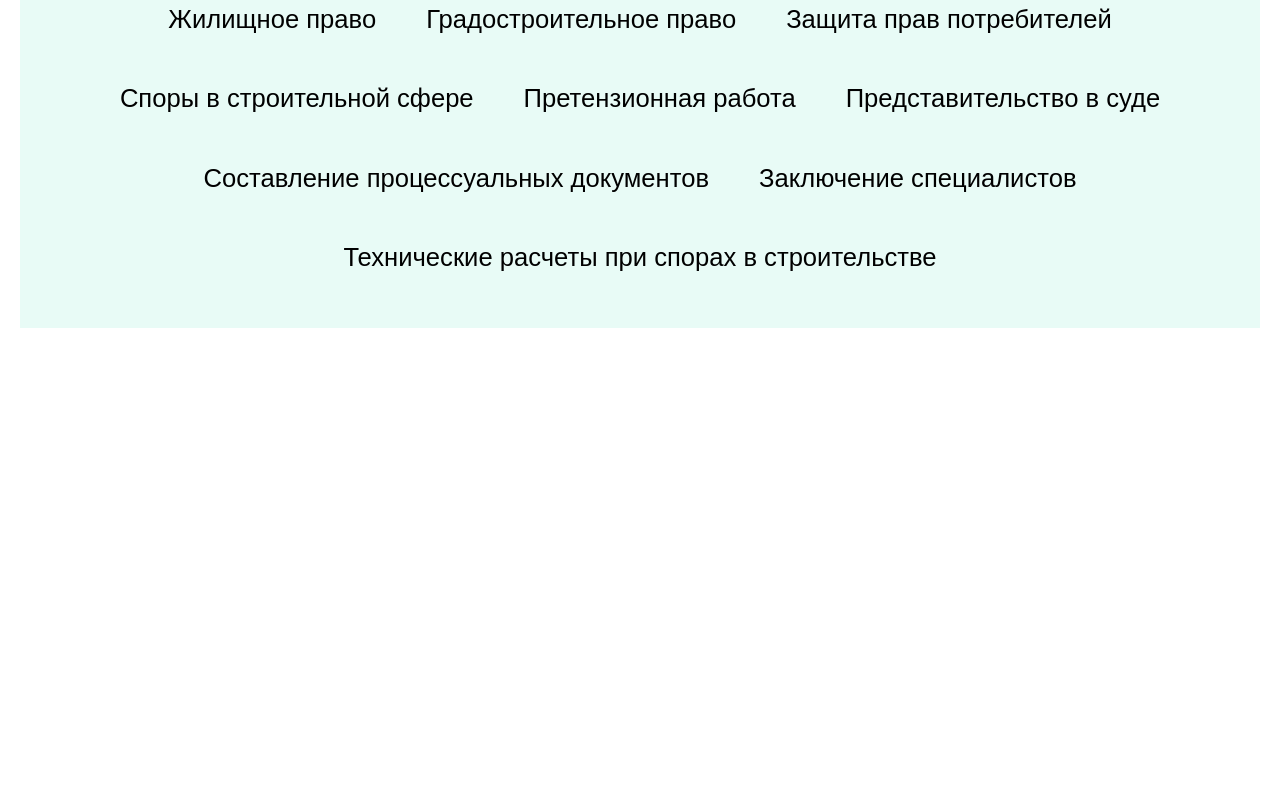
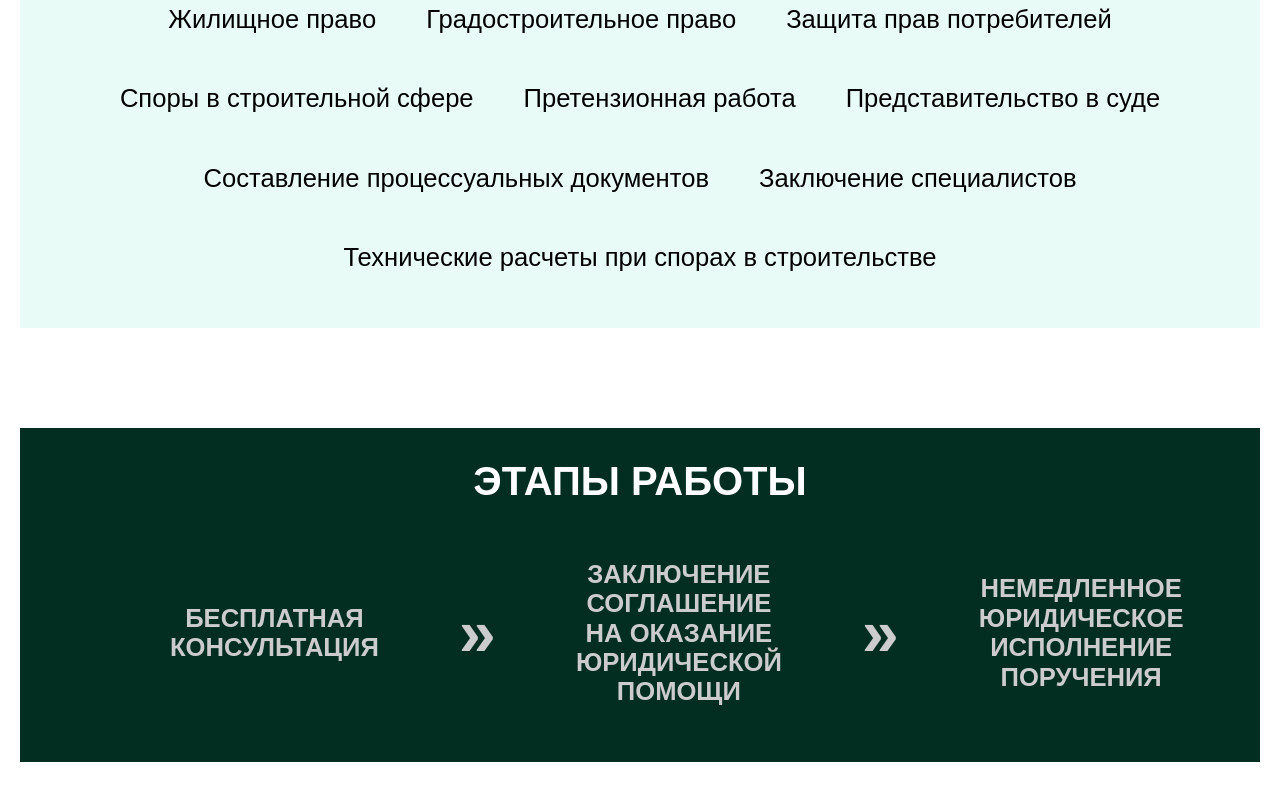
Before and after one commit to guz86/pravo, a React app: page / in a window 1280 px wide. Shown: the part 993-1793 px from the top of the page. Before the commit the page ends 1441 px from the top, so only its background shows below. Built offline with nearby package versions, Linux system fonts and the light colour scheme.

Commit message:
feat: add steps block

```diff
--- /dev/null
+++ b/src/components/Steps.css
@@ -0,0 +1,34 @@
+.steps__content {
+  background-color: #022d21;
+  padding: 30px 150px;
+  margin-bottom: 100px;
+}
+
+.steps-header {
+  color: #ffffff;
+  font-size: 2.5em;
+  padding-bottom: 30px;
+  text-transform: uppercase;
+  font-weight: bold;
+  font-family: Arial, Helvetica, sans-serif;
+}
+
+.steps-item {
+  text-transform: uppercase;
+  font-weight: bold;
+  font-family: Arial, Helvetica, sans-serif;
+  color: #cccccc;
+  font-size: 1.6em;
+  list-style-type: none;
+  padding-left: 0;
+  display: flex;
+  flex-direction: row;
+  gap: 80px;
+  flex-wrap: nowrap;
+  align-items: center;
+}
+
+.steps-arrow {
+  color: #cccccc;
+  font-size: 2.6em;
+}
--- /dev/null
+++ b/src/components/Steps.tsx
@@ -0,0 +1,20 @@
+import './Steps.css';
+
+const Steps: React.FC = () => {
+  return (
+    <div className="steps__content">
+      <div className="steps-header">Этапы работы</div>
+      <ul className="steps-item">
+        <li>Бесплатная консультация</li>
+        <li className="steps-arrow">»</li>
+
+        <li>Заключение соглашение на оказание юридической помощи</li>
+
+        <li className="steps-arrow">»</li>
+        <li>Немедленное юридическое исполнение поручения</li>
+      </ul>
+    </div>
+  );
+};
+
+export default Steps;
--- a/src/pages/Home.tsx
+++ b/src/pages/Home.tsx
@@ -2,6 +2,7 @@ import React from 'react';
 import './Home.css';
 import TopVideo from '../components/TopVideo';
 import Services from '../components/Services';
+import Steps from '../components/Steps';
 
 const Home: React.FC = () => {
   return (
@@ -9,6 +10,7 @@ const Home: React.FC = () => {
       <div className="home-container">
         <TopVideo />
         <Services />
+        <Steps />
       </div>
     </>
   );
```
